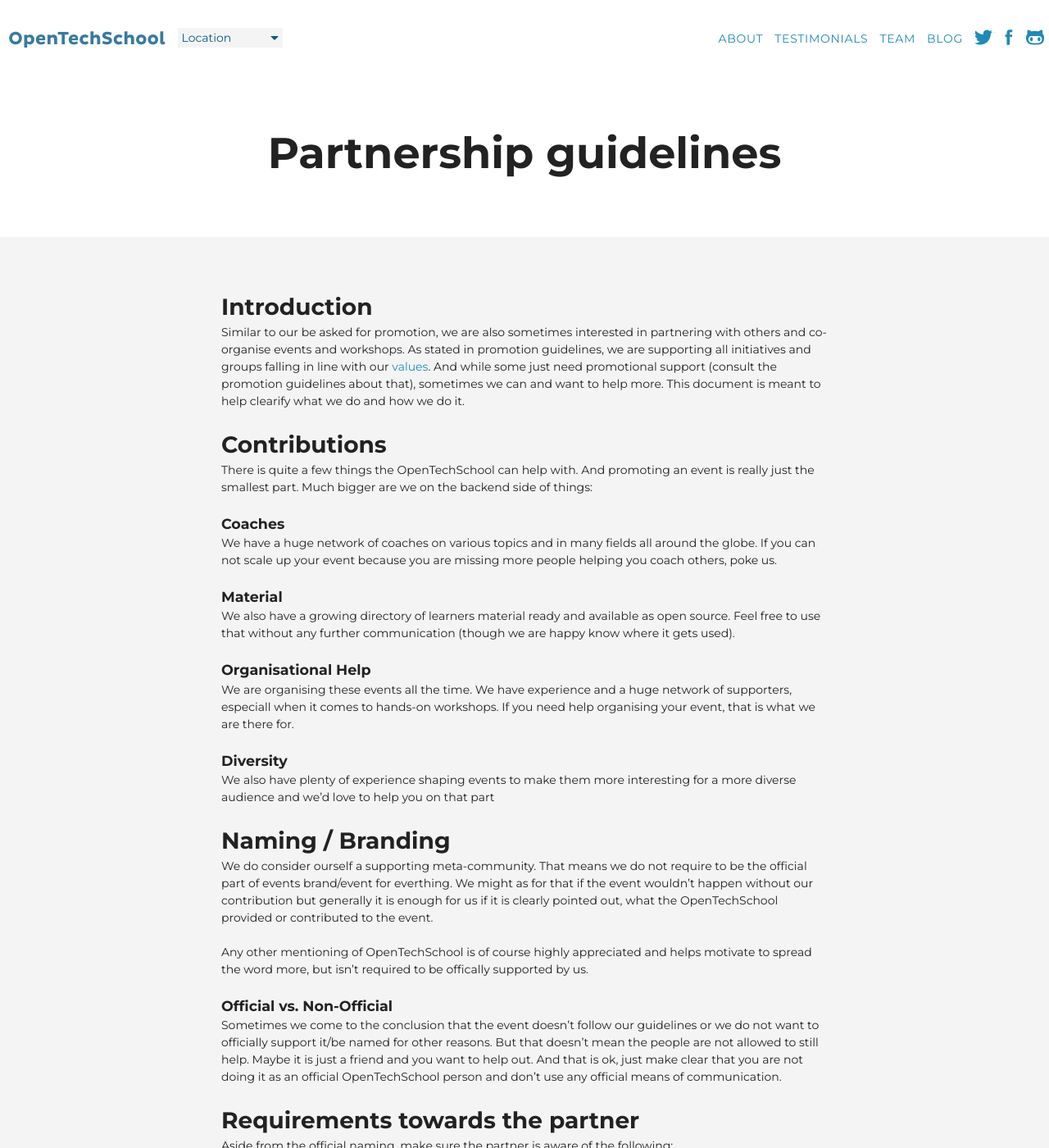
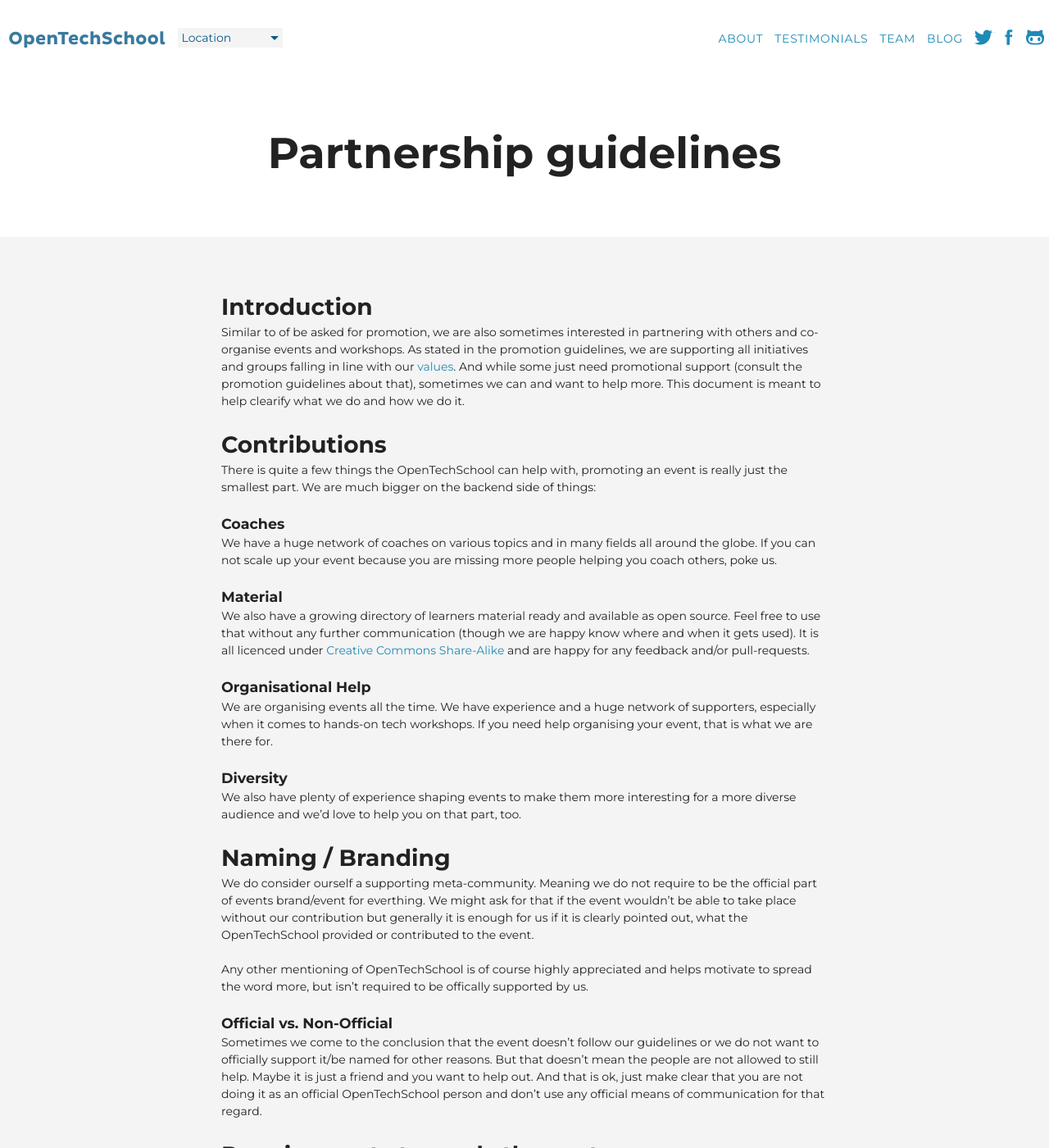
Before and after one commit to OpenTechSchool/www.opentechschool.org, a Jekyll site: the page built from handbooks/partnerships.md, in a window 1280 px wide and 1400 px high. Shown: the whole window at 82% size. Built offline with Jekyll 4.4.1, drawn with Linux system fonts in a browser that asks for light colours; nearby versions of some CDN libraries; some of the changed text lies outside the part shown.

Commit message:
copyedit

```diff
--- a/handbooks/partnerships.md
+++ b/handbooks/partnerships.md
@@ -1,43 +1,44 @@
 ---
 layout: simple
 title: Partnership guidelines
+published: true
 ---
 
 ## Introduction
 
-Similar to our be asked for promotion, we are also sometimes interested in partnering with others and co-organise events and workshops. As stated in promotion guidelines, we are supporting all initiatives and groups falling in line with our [values](/about.html#core_values). And while some just need promotional support (consult the promotion guidelines about that), sometimes we can and want to help more. This document is meant to help clearify what we do and how we do it.
+Similar to of be asked for promotion, we are also sometimes interested in partnering with others and co-organise events and workshops. As stated in the promotion guidelines, we are supporting all initiatives and groups falling in line with our [values](/about.html#core_values). And while some just need promotional support (consult the promotion guidelines about that), sometimes we can and want to help more. This document is meant to help clearify what we do and how we do it.
 
 ## Contributions
 
-There is quite a few things the OpenTechSchool can help with. And promoting an event is really just the smallest part. Much bigger are we on the backend side of things:
+There is quite a few things the OpenTechSchool can help with, promoting an event is really just the smallest part. We are much bigger on the backend side of things:
 
 ### Coaches
 We have a huge network of coaches on various topics and in many fields all around the globe. If you can not scale up your event because you are missing more people helping you coach others, poke us.
 
 ### Material
-We also have a growing directory of learners material ready and available as open source. Feel free to use that without any further communication (though we are happy know where it gets used).
+We also have a growing directory of learners material ready and available as open source. Feel free to use that without any further communication (though we are happy know where and when it gets used). It is all licenced under [Creative Commons Share-Alike](http://creativecommons.org/licenses/by-sa/3.0/deed.en_US) and are happy for any feedback and/or pull-requests.
 
 ### Organisational Help
-We are organising these events all the time. We have experience and a huge network of supporters, especiall when it comes to hands-on workshops. If you need help organising your event, that is what we are there for.
+We are organising events all the time. We have experience and a huge network of supporters, especially when it comes to hands-on tech workshops. If you need help organising your event, that is what we are there for.
 
 ### Diversity
-We also have plenty of experience shaping events to make them more interesting for a more diverse audience and we'd love to help you on that part
+We also have plenty of experience shaping events to make them more interesting for a more diverse audience and we'd love to help you on that part, too.
 
 ## Naming / Branding
-We do consider ourself a supporting meta-community. That means we do not require to be the official part of events brand/event for everthing. We might as for that if the event wouldn't happen without our contribution but generally it is enough for us if it is clearly pointed out, what the OpenTechSchool provided or contributed to the event.
+We do consider ourself a supporting meta-community. Meaning we do not require to be the official part of events brand/event for everthing. We might ask for that if the event wouldn't be able to take place without our contribution but generally it is enough for us if it is clearly pointed out, what the OpenTechSchool provided or contributed to the event.
 
 Any other mentioning of OpenTechSchool is of course highly appreciated and helps motivate to spread the word more, but isn't required to be offically supported by us.
 
 ### Official vs. Non-Official
-Sometimes we come to the conclusion that the event doesn't follow our guidelines or we do not want to officially support it/be named  for other reasons. But that doesn't mean the people are not allowed to still help. Maybe it is just a friend and you want to help out. And that is ok, just make clear that you are not doing it as an official OpenTechSchool person and don't use any official means of communication.
+Sometimes we come to the conclusion that the event doesn't follow our guidelines or we do not want to officially support it/be named  for other reasons. But that doesn't mean the people are not allowed to still help. Maybe it is just a friend and you want to help out. And that is ok, just make clear that you are not doing it as an official OpenTechSchool person and don't use any official means of communication for that regard.
 
 ## Requirements towards the partner
 
 Aside from the official naming, make sure the partner is aware of the following:
 
-  * we are still free to promote or not promote the event and the support-and-sponsorship rules still apply to them to
+  * we are still free to promote or not promote this or any other event and the support-and-sponsorship rules still apply to them, too
   * any material created for or within workshops have to be released as Open Source to the public
-  * we might name ourself supporter of the event (stating what we contribute)
+  * we are free call ourself supporter of the event (stating what we contribute)
 
 If it is a co-partnered event also make sure that:
 
```
